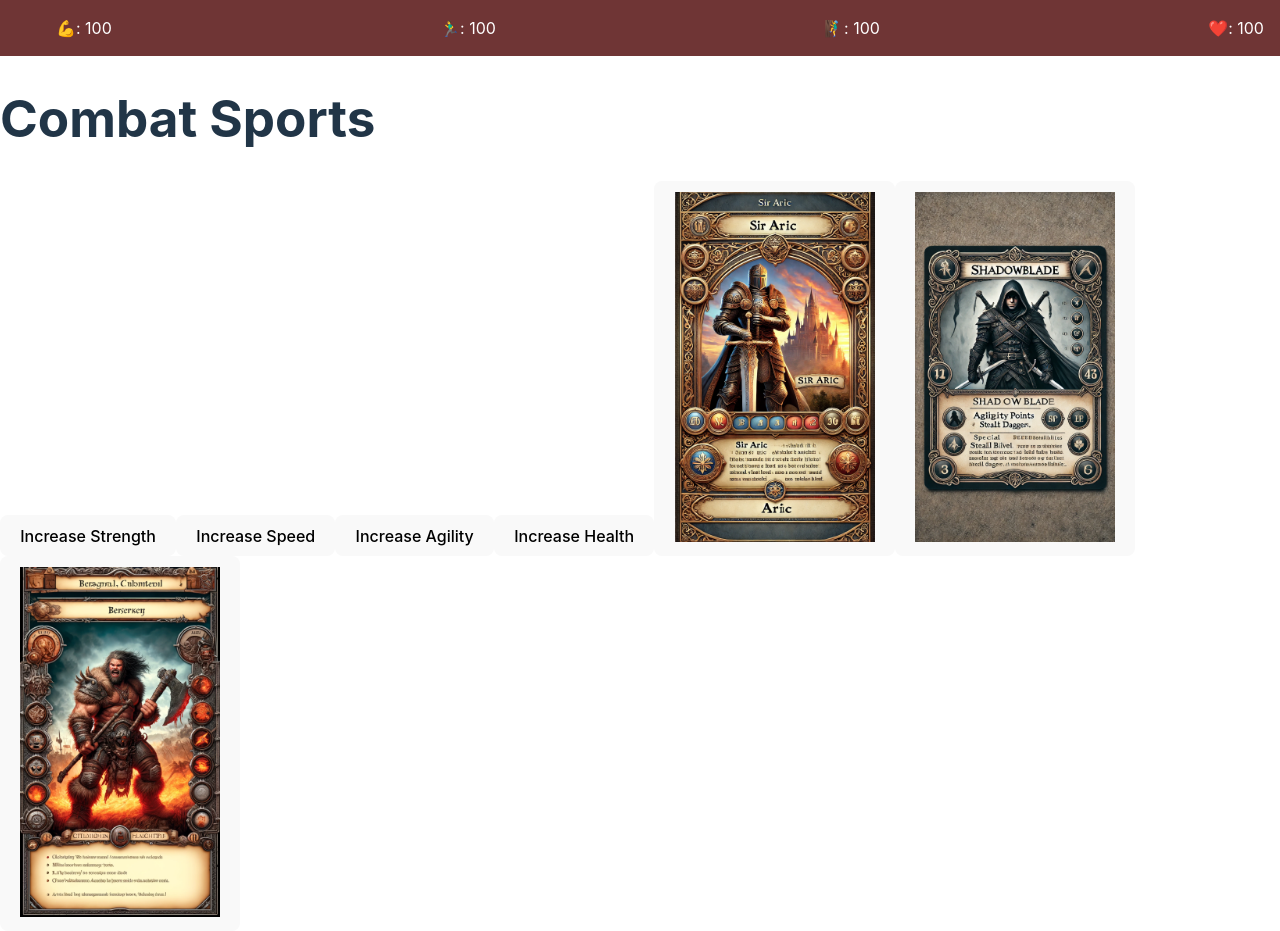
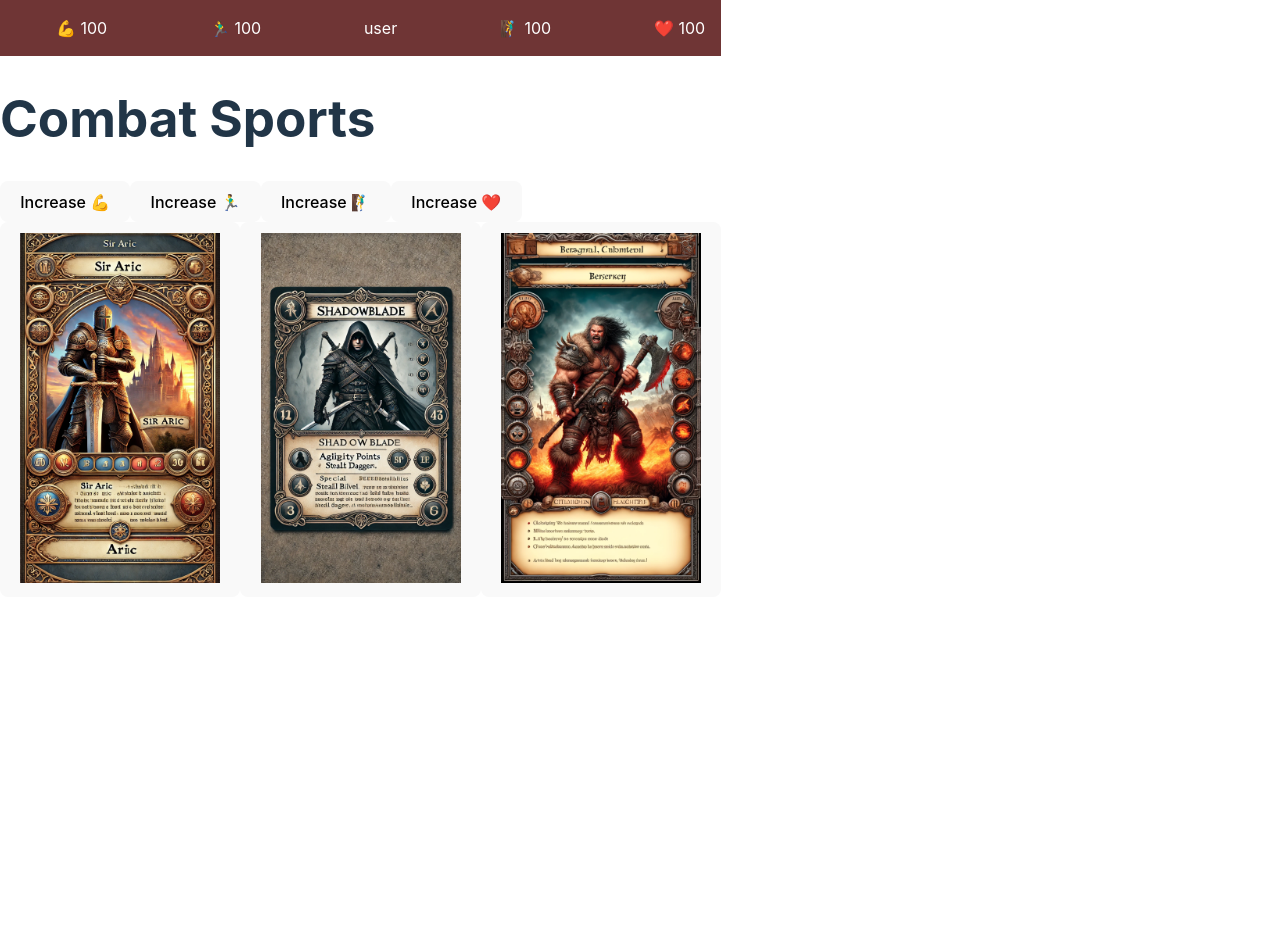
Before and after one commit to SinthMite/warCombat, a React (Vite) app: page / in a window 1280 px wide. After the commit the page ends 800 px from the top, so only its background shows below. Built offline with nearby package versions, Linux system fonts and the light colour scheme.

Commit message:
defense and parry added

```diff
--- a/src/Actions/Actions.tsx
+++ b/src/Actions/Actions.tsx
@@ -1,4 +1,4 @@
-import React, { useState, useEffect } from 'react';
+import React, { useState, useEffect, Fragment } from 'react';
 import { Fighter, Knight, Rogue, Berserker } from '../WarriorClass/WarriorClass';
 import { useStateContext } from '../State/State';
 import berserker from '../assets/berserker.webp';
@@ -6,14 +6,12 @@ import knight from '../assets/knight.webp';
 import rogue from '../assets/rogue.webp';
 import './Action.css'
 const Action: React.FC = () => {
-  const { strength, setStrength, speed, setSpeed, agility, setAgility, health, setHealth } = useStateContext();
+  const { strength, setStrength, speed, setSpeed, agility, setAgility, health, setHealth, user, setUser } = useStateContext();
 
-  const [user, setUser] = useState(new Fighter('user', strength, speed, agility, health));
 
   useEffect(() => {
     // Update the user stats whenever they change
     setUser(new Fighter(user.getName(), strength, speed, agility, health));
-    console.log(user);
   }, [strength, speed, agility, health]);
 
   const IncreaseStrength = () => {
@@ -37,16 +35,19 @@ const Action: React.FC = () => {
   const [userBerserker] = useState(new Berserker('Rack', 200, 10, 20, 500, 2, 2));
 
   return (
-    <div>
-      <button onClick={IncreaseStrength}>Increase Strength</button>
-      <button onClick={IncreaseSpeed}>Increase Speed</button>
-      <button onClick={IncreaseAgility}>Increase Agility</button>
-      <button onClick={IncreaseHealth}>Increase Health</button>
+    <Fragment>
+        <section>
+      <button onClick={IncreaseStrength}>Increase 💪</button>
+      <button onClick={IncreaseSpeed}>Increase 🏃‍♂️</button>
+      <button onClick={IncreaseAgility}>Increase 🧗‍♂️</button>
+      <button onClick={IncreaseHealth}>Increase ❤️</button>
+      </section>
+      <section>
       <button
         onClick={() =>
           setUser(
             new Knight(
-              'IsacTheKnight',
+              'Knight',
               userKnight.getStrength(),
               userKnight.getSpeed(),
               userKnight.getAgility(),
@@ -63,7 +64,7 @@ const Action: React.FC = () => {
         onClick={() =>
           setUser(
             new Rogue(
-              'AlexanderTheRogue',
+              'Rogue',
               userRogue.getStrength(),
               userRogue.getSpeed(),
               userRogue.getAgility(),
@@ -80,7 +81,7 @@ const Action: React.FC = () => {
         onClick={() =>
           setUser(
             new Berserker(
-              'RackTheBerserker',
+              'Berserker',
               userBerserker.getStrength(),
               userBerserker.getSpeed(),
               userBerserker.getAgility(),
@@ -93,7 +94,8 @@ const Action: React.FC = () => {
       >
         <img src={berserker} alt="knight Card" />
       </button>
-    </div>
+      </section>
+    </Fragment>
   );
 };
 
--- a/src/State/State.tsx
+++ b/src/State/State.tsx
@@ -1,4 +1,5 @@
 import React, { createContext, useContext, useState, ReactNode } from 'react';
+import { Fighter } from '../WarriorClass/WarriorClass';
 
 type StateContextType = {
   strength: number;
@@ -9,6 +10,8 @@ type StateContextType = {
   setAgility: React.Dispatch<React.SetStateAction<number>>;
   health: number;
   setHealth: React.Dispatch<React.SetStateAction<number>>;
+  user: Fighter;
+  setUser: React.Dispatch<React.SetStateAction<Fighter>>;
 };
 
 const StateContext = createContext<StateContextType | undefined>(undefined);
@@ -18,9 +21,10 @@ export const StateProvider: React.FC<{ children: ReactNode }> = ({ children }) =
   const [speed, setSpeed] = useState(100);
   const [agility, setAgility] = useState(100);
   const [health, setHealth] = useState(100);
+  const [user, setUser] = useState(new Fighter('user', strength, speed, agility, health));
 
   return (
-    <StateContext.Provider value={{ strength, setStrength, speed, setSpeed, agility, setAgility, health, setHealth }}>
+    <StateContext.Provider value={{ strength, setStrength, speed, setSpeed, agility, setAgility, health, setHealth, user, setUser }}>
       {children}
     </StateContext.Provider>
   );
--- a/src/Stats/stats.tsx
+++ b/src/Stats/stats.tsx
@@ -2,15 +2,17 @@ import React, { Fragment } from "react";
 import { useStateContext } from '../State/State';
 import './stats.css'
 export const Stats: React.FC = () =>{
-    const { strength, setStrength, speed, setSpeed, agility, setAgility, health, setHealth } = useStateContext();
+    const { strength, setStrength, speed, setSpeed, agility, setAgility, health, setHealth, user, setUser } = useStateContext();
+    console.log(user)
+    return(
 
-    return(
         <Fragment>
             <ul>
-                <li>💪: {strength}</li>
-                <li>🏃‍♂️: {speed}</li>
-                <li>🧗‍♂️: {agility}</li>
-                <li>❤️: {health}</li>
+                <li>💪 {strength}</li>
+                <li>🏃‍♂️ {speed}</li>
+                <li>{user.name}</li>
+                <li>🧗‍♂️ {agility}</li>
+                <li>❤️ {health}</li>
             </ul>
         </Fragment>
     )
--- a/src/WarriorClass/WarriorClass.ts
+++ b/src/WarriorClass/WarriorClass.ts
@@ -1,117 +1,184 @@
-export class Fighter{
-    name: string
-    strength: number
-    speed: number
-    agility: number
-    health: number
-    constructor(name: string, strength: number, speed: number, agility: number, health:number){
-        this.name = name
-        this.strength = strength
-        this.speed = speed
-        this.agility = agility
-        this.health = health
+export class Fighter {
+    name: string;
+    strength: number;
+    speed: number;
+    agility: number;
+    health: number;
+
+    constructor(name: string, strength: number, speed: number, agility: number, health: number) {
+        this.name = name;
+        this.strength = strength;
+        this.speed = speed;
+        this.agility = agility;
+        this.health = health;
     }
-    getName(){
-        return this.name
+
+    getName(): string {
+        return this.name;
     }
-    setName(newName:string){
-        this.name = newName
+
+    setName(newName: string): void {
+        this.name = newName;
     }
-    getStrength(){
-        return this.strength
+
+    getStrength(): number {
+        return this.strength;
     }
-    setStrength(newStrength:number){
-        this.strength = newStrength
+
+    setStrength(newStrength: number): void {
+        this.strength = newStrength;
     }
-    getSpeed(){
-        return this.speed
+
+    getSpeed(): number {
+        return this.speed;
     }
-    setSpeed(newSpeed:number){
-        this.speed = newSpeed
+
+    setSpeed(newSpeed: number): void {
+        this.speed = newSpeed;
     }
-    getAgility(){
-        return this.agility
+
+    getAgility(): number {
+        return this.agility;
     }
-    setAgility(newAgility:number){
-        this.agility = newAgility
+
+    setAgility(newAgility: number): void {
+        this.agility = newAgility;
     }
-    getHealth(){
-        return this.health
+
+    getHealth(): number {
+        return this.health;
     }
-    setHealth(newHealth:number){
-        this.health = newHealth
+
+    setHealth(newHealth: number): void {
+        this.health = newHealth;
     }
-    attack(opponent: Fighter){
-        const damage = Math.floor(Math.random() * (this.strength + this.agility))
-        opponent.health -= damage
-        console.log(`${this.name} attacks ${opponent.getName()} and deals ${damage} damage`)
-        return (`${this.name} attacks ${opponent.getName()} and deals ${damage} damage`)
+
+    calculateAttackDamage(): number {
+        return Math.floor(Math.random() * (this.strength + this.agility));
+    }
+
+    attack(opponent: Fighter): string {
+        const damage = this.calculateAttackDamage();
+        opponent.health -= damage;
+        console.log(`${this.name} attacks ${opponent.getName()} and deals ${damage} damage`);
+        return `${this.name} attacks ${opponent.getName()} and deals ${damage} damage`;
+    }
+
+    defense(): void {
+        const reducedDamage = this.health - this.agility + this.strength / 2;
+        this.setHealth(reducedDamage);
+    }
+
+    dodge(opponent: Fighter): string {
+        const dodgePercentage = Math.floor(Math.random() * (this.agility + this.speed / 2));
+        const hitPercentage = Math.floor(Math.random() * (opponent.agility + opponent.speed / 2));
+
+        if (dodgePercentage > hitPercentage) {
+            console.log(`${this.name} dodges the attack`);
+            return `${this.name} dodges the attack`;
+        } else {
+            const attackMessage = opponent.attack(this);
+            console.log(attackMessage);
+            return attackMessage;
+        }
+    }
+
+    parry(opponent: Fighter): string {
+        const myAttack = this.calculateAttackDamage();
+        const opponentAttack = opponent.calculateAttackDamage();
+
+        if (opponentAttack > myAttack) {
+            this.health -= (opponentAttack - myAttack);
+            console.log(`${this.name} parries but still takes ${opponentAttack - myAttack} damage`);
+            return `${this.name} parries but still takes ${opponentAttack - myAttack} damage`;
+        } else if (opponentAttack < myAttack) {
+            opponent.health -= (myAttack - opponentAttack);
+            console.log(`${this.name} parries and deals ${myAttack - opponentAttack} damage to ${opponent.getName()}`);
+            return `${this.name} parries and deals ${myAttack - opponentAttack} damage to ${opponent.getName()}`;
+        } else {
+            console.log(`${this.name} and ${opponent.getName()} parry each other's attacks with no damage`);
+            return `${this.name} and ${opponent.getName()} parry each other's attacks with no damage`;
+        }
     }
 }
 
-export class Knight extends Fighter{
-    swordSkill: number
-    shieldSkill: number
-    constructor(name: string, strength: number, speed: number, agility: number, health:number, swordSkill: number, shieldSkill: number){
-        super(name, strength, speed, agility, health)
-        this.swordSkill = swordSkill
-        this.shieldSkill = shieldSkill
+export class Knight extends Fighter {
+    swordSkill: number;
+    shieldSkill: number;
+
+    constructor(name: string, strength: number, speed: number, agility: number, health: number, swordSkill: number, shieldSkill: number) {
+        super(name, strength, speed, agility, health);
+        this.swordSkill = swordSkill;
+        this.shieldSkill = shieldSkill;
     }
-    getSwordSkill(){
-        return this.swordSkill
+
+    getSwordSkill(): number {
+        return this.swordSkill;
     }
-    setSwordSkill(newSwordSkill:number){
-        this.swordSkill = newSwordSkill
+
+    setSwordSkill(newSwordSkill: number): void {
+        this.swordSkill = newSwordSkill;
     }
-    getShieldSkill(){
-        return this.shieldSkill
+
+    getShieldSkill(): number {
+        return this.shieldSkill;
     }
-    setShieldSkill(newShieldSkill:number){
-        this.shieldSkill = newShieldSkill
+
+    setShieldSkill(newShieldSkill: number): void {
+        this.shieldSkill = newShieldSkill;
     }
 }
 
-export class Rogue extends Fighter{
-    stealth: number
-    backstabbing: number
-    constructor(name: string, strength: number, speed: number, agility: number, health:number, stealth: number, backstabbing: number){
-        super(name, strength, speed, agility, health)
-        this.stealth = stealth
-        this.backstabbing = backstabbing
+export class Rogue extends Fighter {
+    stealth: number;
+    backstabbing: number;
+
+    constructor(name: string, strength: number, speed: number, agility: number, health: number, stealth: number, backstabbing: number) {
+        super(name, strength, speed, agility, health);
+        this.stealth = stealth;
+        this.backstabbing = backstabbing;
     }
-    getStealth(){
-        return this.stealth
+
+    getStealth(): number {
+        return this.stealth;
     }
-    setStealth(newStealth:number){
-        this.stealth = newStealth
+
+    setStealth(newStealth: number): void {
+        this.stealth = newStealth;
     }
-    getBackstabbing(){
-        return this.backstabbing
+
+    getBackstabbing(): number {
+        return this.backstabbing;
     }
-    setBackstabbing(newBackstabbing:number){
-        this.backstabbing = newBackstabbing
+
+    setBackstabbing(newBackstabbing: number): void {
+        this.backstabbing = newBackstabbing;
     }
 }
 
-export class Berserker extends Fighter{
-    rage: number
-    unyielding: number
-    constructor(name: string, strength: number, speed: number, agility: number, health:number, rage: number, unyielding: number){
-        super(name, strength, speed, agility, health)
-        this.rage = rage
-        this.unyielding = unyielding
-    }
-    getRage(){
-        return this.rage
-    }
-    setRage(newRage:number){
-        this.rage = newRage
-    }
-    getUnyielding(){
-        return this.unyielding
-    }
-    setUnyielding(newUnyielding:number){
-        this.unyielding = newUnyielding
+export class Berserker extends Fighter {
+    rage: number;
+    unyielding: number;
+
+    constructor(name: string, strength: number, speed: number, agility: number, health: number, rage: number, unyielding: number) {
+        super(name, strength, speed, agility, health);
+        this.rage = rage;
+        this.unyielding = unyielding;
     }
 
+    getRage(): number {
+        return this.rage;
+    }
+
+    setRage(newRage: number): void {
+        this.rage = newRage;
+    }
+
+    getUnyielding(): number {
+        return this.unyielding;
+    }
+
+    setUnyielding(newUnyielding: number): void {
+        this.unyielding = newUnyielding;
+    }
 }
```
